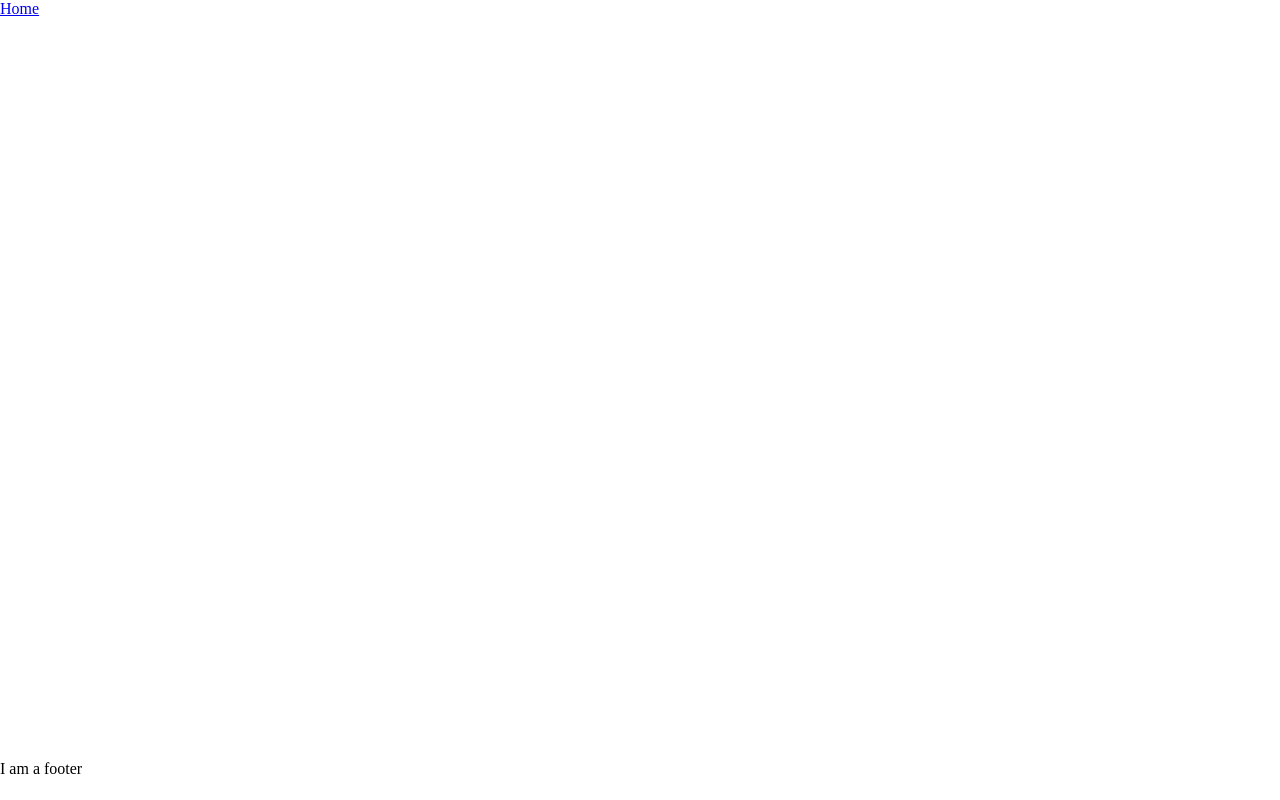
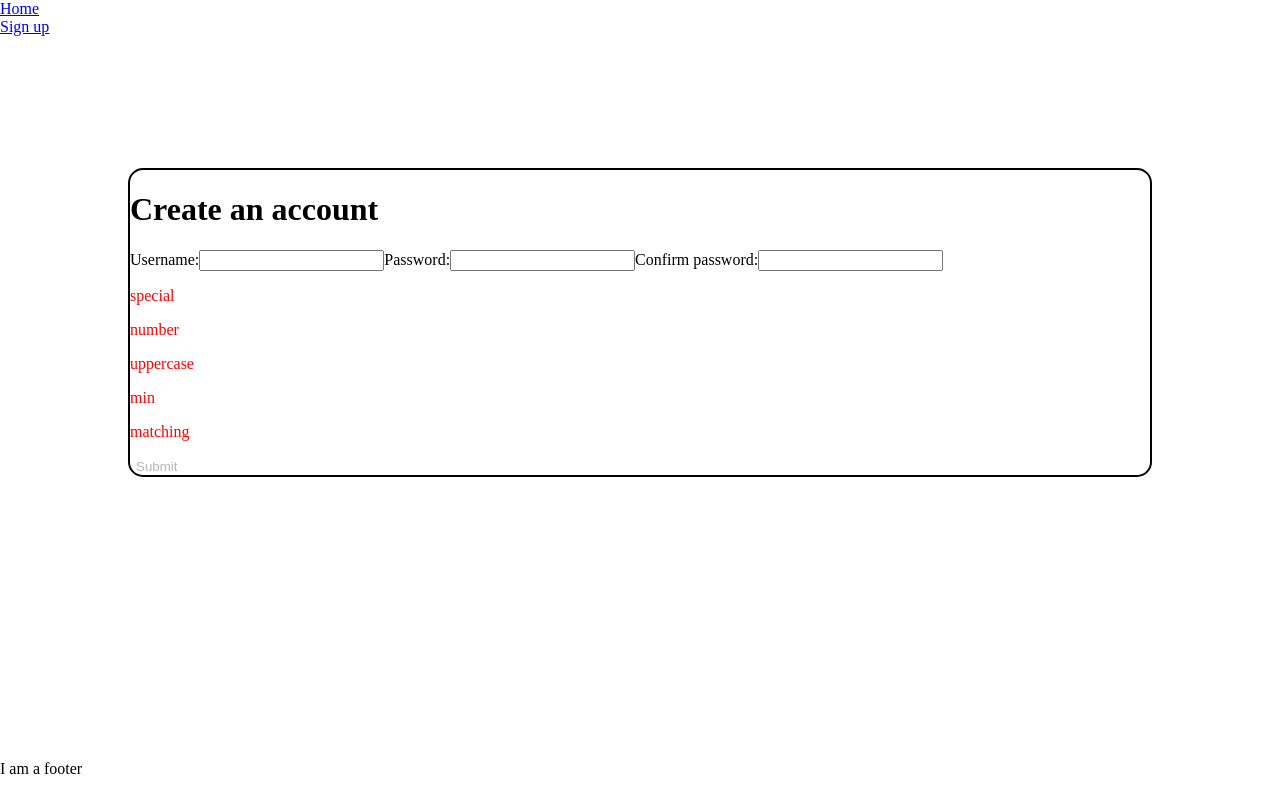
Before and after one commit to daoudmerchant/salt-hackday, a React (Create React App) app in the folder client/: page /form/signup in a window 1280 px wide. Before the commit this address had no page. Built offline with nearby package versions, Linux system fonts and the light colour scheme.

Commit message:
Add basic (awful) new user form

```diff
--- a/client/src/App.js
+++ b/client/src/App.js
@@ -5,6 +5,8 @@ import { createGlobalStyle} from "styled-components";
 import Nav from "./components/Nav";
 import Home from "./pages/Home";
 import Footer from "./components/Footer";
+import FormWrapper from "./components/FormWrapper";
+import Signup from "./pages/Signup";
 
 const GlobalStyle = createGlobalStyle`
   html, body, #root {
@@ -43,6 +45,9 @@ function App() {
         <Main>
           <Routes>
             <Route path="/" element={<Home/>}/>
+            <Route path="form" element={<FormWrapper/>}>
+              <Route path="signup" element={<Signup/>}/>
+            </Route>
           </Routes>
         </Main>
       </Router>
--- /dev/null
+++ b/client/src/components/FormRequirement.js
@@ -0,0 +1,19 @@
+import styled from "styled-components";
+
+const ValidSpan = styled.span`
+    color: green;
+`
+
+const InvalidSpan = styled.span`
+    color: red;
+`
+
+
+const FormRequirement = ({requirement, valid}) => {
+    const Span = valid ? ValidSpan : InvalidSpan;
+    return (
+        <p><Span>{requirement}</Span></p>
+    )
+}
+
+export default FormRequirement;
--- /dev/null
+++ b/client/src/components/FormWrapper.js
@@ -0,0 +1,25 @@
+import styled from "styled-components";
+import { Outlet } from "react-router-dom";
+
+const FormContainer = styled.div`
+    display: flex;
+    justify-content: center;
+    align-items: center;
+    padding: 10%;
+    position: relative;
+    & > * {
+        flex-grow: 1;
+        border: 2px solid black;
+        border-radius: 15px;
+    }
+`;
+
+const FormWrapper = () => {
+    return (
+        <FormContainer>
+            <Outlet/>
+        </FormContainer>
+    )
+}
+
+export default FormWrapper;
--- a/client/src/components/Nav.js
+++ b/client/src/components/Nav.js
@@ -8,6 +8,9 @@ const Nav = () => {
                     <li>
                         <NavLink to="/">Home</NavLink>
                     </li>
+                    <li>
+                        <NavLink to="/form/signup">Sign up</NavLink>
+                    </li>
                 </ul>
             </nav>
         </header>
--- /dev/null
+++ b/client/src/hooks.js
@@ -0,0 +1,79 @@
+import { useEffect, useState } from "react";
+
+export const useUserDetails = () => {
+    const [username, setUsername] = useState('');
+    const [password, setPassword] = useState('');
+
+    return [
+        { username, password },
+        e => setUsername(e.target.value),
+        e => setPassword(e.target.value)
+    ]
+}
+
+/*
+
+Validation:
+
+{
+    special: boolean,
+    number: boolean,
+    uppercase: boolean,
+    min: number
+}
+
+*/
+
+const setKey = (key, bool) => prev => ({...prev, [key]: bool})
+
+export const useNewUser = (validation) => {
+    const [user, updateUsername, updatePassword] = useUserDetails();
+    const [confirmedPassword, setConfirmedPassword] = useState('');
+    const emptyValidation = {...Object.fromEntries(Object.keys(validation).map(key => [key, false])), matching: false}
+    const [valid, setValid] = useState(emptyValidation);
+    useEffect(() => {
+        if (validation.special) {
+            const passwordHasSpecial = user.password && /[^\da-zA-Z]/.test(user.password);
+            passwordHasSpecial
+                ? setValid(setKey("special", true))
+                : setValid(setKey("special", false))
+        }
+        if (validation.number) {
+            const passwordHasNumber = user.password && /\d/.test(user.password);
+            passwordHasNumber
+                ? setValid(setKey("number", true))
+                : setValid(setKey("number", false))
+        }
+        if (validation.uppercase) {
+            const passwordHasUppercase = user.password && /[A-Z]/.test(user.password);
+            console.log("UPPERCASE: ", passwordHasUppercase);
+            passwordHasUppercase
+                ? setValid(setKey("uppercase", true))
+                : setValid(setKey("uppercase", false))
+        }
+        if (validation.min > 0) {
+            const passwordIsMinLength = user.password.length >= validation.min;
+            passwordIsMinLength
+                ? setValid(setKey("min", true))
+                : setValid(setKey("min", false))
+        }
+    }, [JSON.stringify(user)])
+    useEffect(() => {
+        console.log("RUNNING")
+        if (!user.password || !confirmedPassword) {
+            return;
+        }
+        if (user.password !== confirmedPassword) {
+            return setValid(setKey("matching", false));
+        }
+        console.log("Matches!")
+        setValid(setKey("matching", true))
+    }, [JSON.stringify(user), confirmedPassword])
+    return [
+        {...user, confirmedPassword},
+        updateUsername,
+        updatePassword,
+        e => setConfirmedPassword(e.target.value),
+        valid
+    ]
+}
--- /dev/null
+++ b/client/src/pages/Signup.js
@@ -0,0 +1,42 @@
+import { useState } from "react";
+import { useDispatch } from "react-redux";
+import { createUser } from "../redux/user";
+
+import { useNewUser } from "../hooks";
+
+import FormRequirement from "../components/FormRequirement";
+
+import styled from "styled-components";
+
+const Form = styled.form`
+
+`
+
+const validityCheck = {
+    special: true,
+    number: true,
+    uppercase: true,
+    min: 6
+}
+
+const Signup = () => {
+    const [userFromInput, updateUsername, updatePassword, updateConfirmedPassword, valid] = useNewUser(validityCheck);
+    const dispatch = useDispatch();
+    const canSubmit = Object.values(valid).every(Boolean);
+    const handleSubmit = e => {
+        e.preventDefault();
+        dispatch(createUser(userFromInput));
+    }
+    return (
+        <Form onSubmit={handleSubmit}>
+            <h1>Create an account</h1>
+            <label>Username:<input type="text" value={userFromInput.username} onChange={updateUsername} maxLength={20} required/></label>
+            <label>Password:<input type="text" value={userFromInput.password} onChange={updatePassword} required/></label>
+            <label>Confirm password:<input type="text" value={userFromInput.confirmedPassword} onChange={updateConfirmedPassword}/></label>
+            {Object.entries(valid).map(([key, validity]) => <FormRequirement key={key} requirement={key} valid={validity}/>)}
+            <button type="submit" disabled={!canSubmit}>Submit</button>
+        </Form>
+    )
+}
+
+export default Signup;
```
